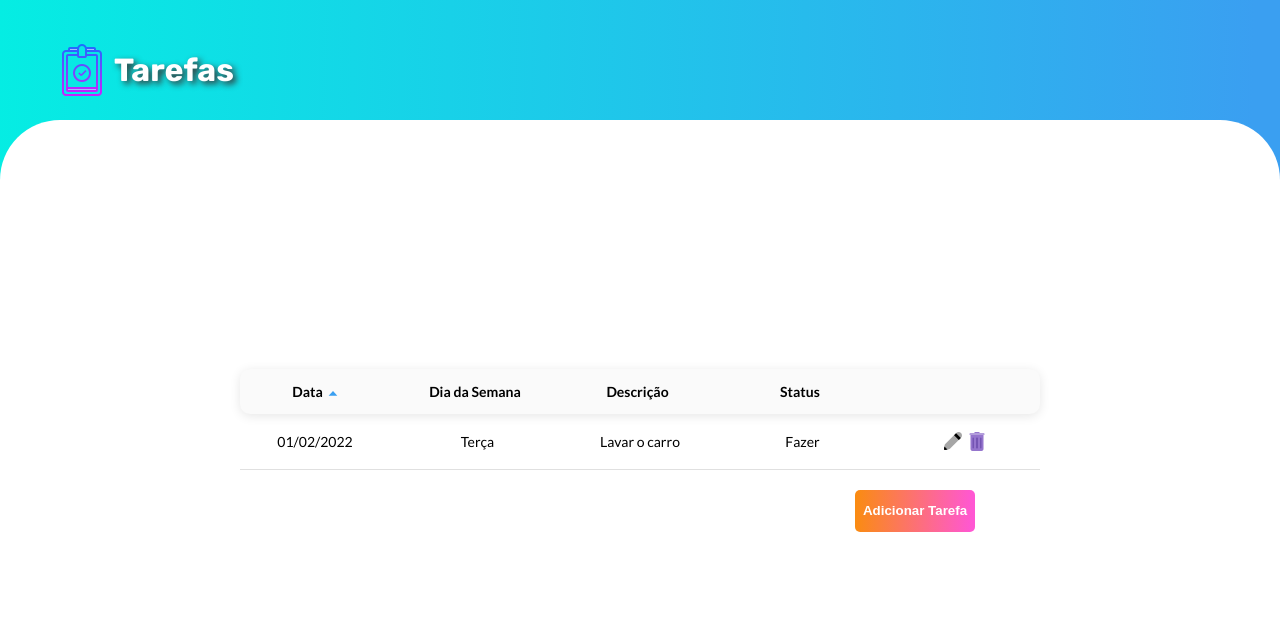
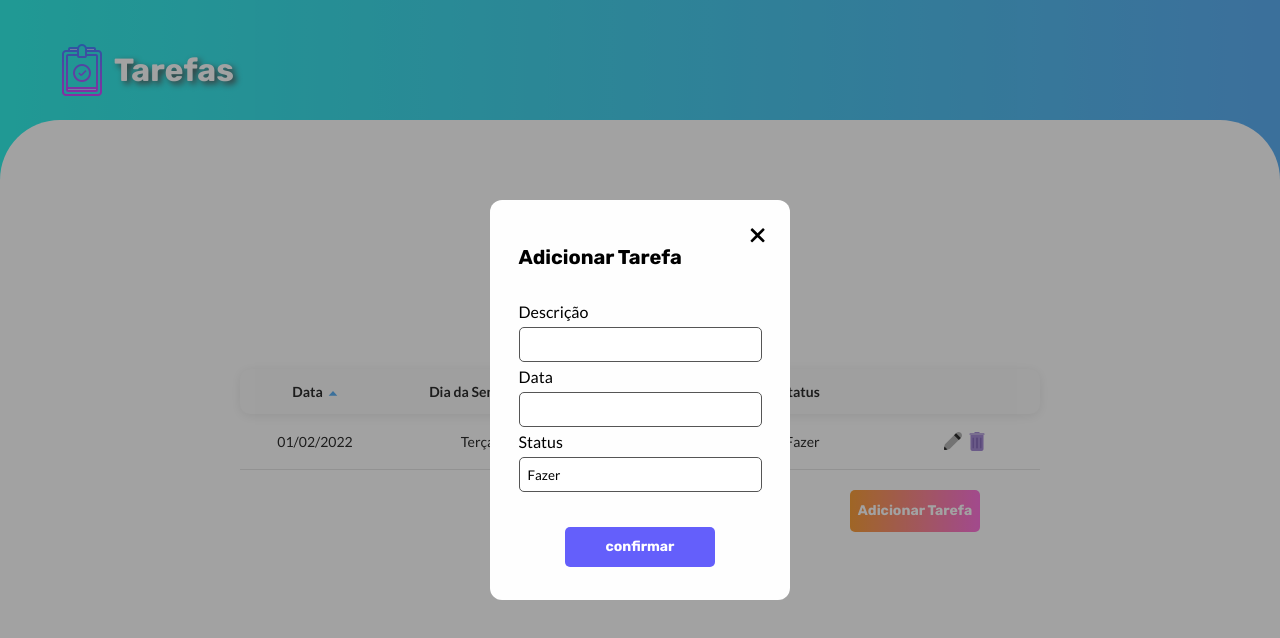
Before and after one commit to moabebatista/projeto-app-tarefa-onesight, a React (Create React App) app in the folder front-webapp-tarefas/webapp-tarefas/: page / in a window 1280 px wide. Both pictures are taken after a click on the button "Adicionar Tarefa". Shown: the top 638 px of the page. Built offline with nearby package versions, Linux system fonts and the light colour scheme.

Commit message:
adicionando modal para insercao de tarefas

```diff
--- a/front-webapp-tarefas/webapp-tarefas/src/App.js
+++ b/front-webapp-tarefas/webapp-tarefas/src/App.js
@@ -1,11 +1,16 @@
-import React from 'react';
+import { useState } from 'react';
 import Header from './Components/Header';
 import TasksList from './Components/TasksList';
 import UserContext from './Contexts/UserContext';
+import ModalStorage from './Components/ModalStorage'
 
 function App() {
+  const [open, setOpen] = useState(false);
 
-  const valuesProvider = {}
+  const valuesProvider = {
+    open,
+    setOpen
+  }
 
   return (
     <div className="App">
@@ -13,10 +18,14 @@ function App() {
       <UserContext.Provider value={valuesProvider}>
         <main className="container--main">
           <TasksList />
-          <button className="btn-insert-task">
+          <button
+            className="btn-insert-task"
+            onClick={() => setOpen(true)}
+          >
             Adicionar Tarefa
           </button>
         </main>
+        {open && <ModalStorage />}
       </UserContext.Provider>
     </div>
   );
--- /dev/null
+++ b/front-webapp-tarefas/webapp-tarefas/src/Components/ModalStorage/index.js
@@ -0,0 +1,68 @@
+import './styles.css';
+import closeIcon from '../../assets/close-icon.svg'
+import { useState, useContext } from 'react';
+import UserContext from '../../Contexts/UserContext'
+
+const defaultValuesForm = {
+    description: '',
+    date: '',
+    status: 'Fazer'
+}
+
+function ModalStorage () {
+    const { open, setOpen } = useContext(UserContext);
+
+    const [form, setForm] = useState(defaultValuesForm);
+
+    function handleChange (target) {
+        setForm({...form, [target.name]: target.value});
+    }
+
+    return (
+        <div className="backdrop">
+            <div className="modal-content">
+                <img
+                    className="close-icon"
+                    src={closeIcon}
+                    alt="close icon"
+                    onClick={() => setOpen(false)}
+                />
+                <h3>Adicionar Tarefa</h3>
+                    <form>
+                        <div>
+                            <label>Descrição</label>
+                            <input
+                                type="text"
+                                name="description"
+                                value={form.description}
+                                onChange={(event) => handleChange(event.target)}
+                            />
+                        </div>
+                        <div>
+                            <label>Data</label>
+                            <input
+                                type="text"
+                                name="date"
+                                value={form.date}
+                                onChange={(event) => handleChange(event.target)}
+                            />
+                        </div>
+                        <div>
+                            <label>Status</label>
+                            <input
+                                type="text"
+                                name="status"
+                                value={form.status}
+                                onChange={(event) => handleChange(event.target)}
+                            />
+                        </div>
+                        <div className="container-btn-insert">
+                            <button>confirmar</button>
+                        </div>
+                    </form>
+            </div>
+        </div>
+    )
+}
+
+export default ModalStorage;
--- /dev/null
+++ b/front-webapp-tarefas/webapp-tarefas/src/Components/ModalStorage/styles.css
@@ -0,0 +1,82 @@
+.backdrop {
+    position: fixed;
+    z-index: 1;
+    left: 0;
+    top: 0;
+    width: 100%;
+    height: 100%;
+    overflow: auto;
+    background: rgba(61, 61, 61, 0.48);
+}
+.close-icon {
+    cursor: pointer;
+    position: absolute;
+    right: 25px;
+    top: 28px;
+    width: 15px;
+    height: 15px;
+}
+.modal-content {
+    border-radius: 12px;
+    position: absolute;
+    background-color: #fefefe;
+    padding: 0 15px;
+    display: flex;
+    flex-direction: column;
+    align-items: center;
+    justify-content: space-evenly;
+
+    left: 0;
+    right: 0;
+    top: 0;
+    bottom: 0;
+    margin: auto;
+
+    width: 300px;
+    height: 400px;
+}
+.modal-content form {
+    width: 90%;
+    height: 60%;
+    display: flex;
+    flex-direction: column;
+    justify-content: center;
+}
+.modal-content h3 {
+    font-family: 'Rubik', sans-serif;
+    font-size: 20px;
+    text-align: left;
+    width: 90%;
+}
+.container-btn-insert {
+    display: flex;
+    justify-content: center;
+    margin-top: 30px;
+}
+.container-btn-insert button {
+    border: none;
+    background: #645FFB;
+    border-radius: 5px;
+    width: 150px;
+    height: 40px;
+
+    font-family: 'Rubik', sans-serif;
+    font-style: normal;
+    font-size: 14px;
+    line-height: 14px;
+    color: #ffffff;
+}
+.modal-content label, input {
+    font-family: 'Lato', sans-serif;
+}
+.modal-content input {
+    height: 35px;
+    background-color: #ffffff;
+    border: 1px solid #555555;
+    box-sizing: border-box;
+    border-radius: 5px;
+
+    width: 100%;
+    margin: 5px 0;
+    padding: 0 8px;
+}
--- a/front-webapp-tarefas/webapp-tarefas/src/index.css
+++ b/front-webapp-tarefas/webapp-tarefas/src/index.css
@@ -26,11 +26,21 @@ button {
   background: linear-gradient(91.26deg, #FA8C10 0%, #FF57D3 97.77%);
   border-radius: 5px;
   height: 42px;
-  width: 120px;
+  width: 130px;
   margin-top: 20px;
   margin-left: 550px;
   color: #ffffff;
+
+  font-family: 'Rubik', sans-serif;
+  font-style: normal;
   font-weight: bold;
+  font-size: 14px;
+  line-height: 17px;
+
+  display: flex;
+  align-items: center;
+  justify-content: center;
+  text-align: center;
 }
 .btn-insert-task:hover {
   background: linear-gradient(91.26deg, #FA8C10 0%, #FF57D3 0%);
```
Also changed, not shown: front-webapp-tarefas/webapp-tarefas/src/assets/close-icon.svg (added).
